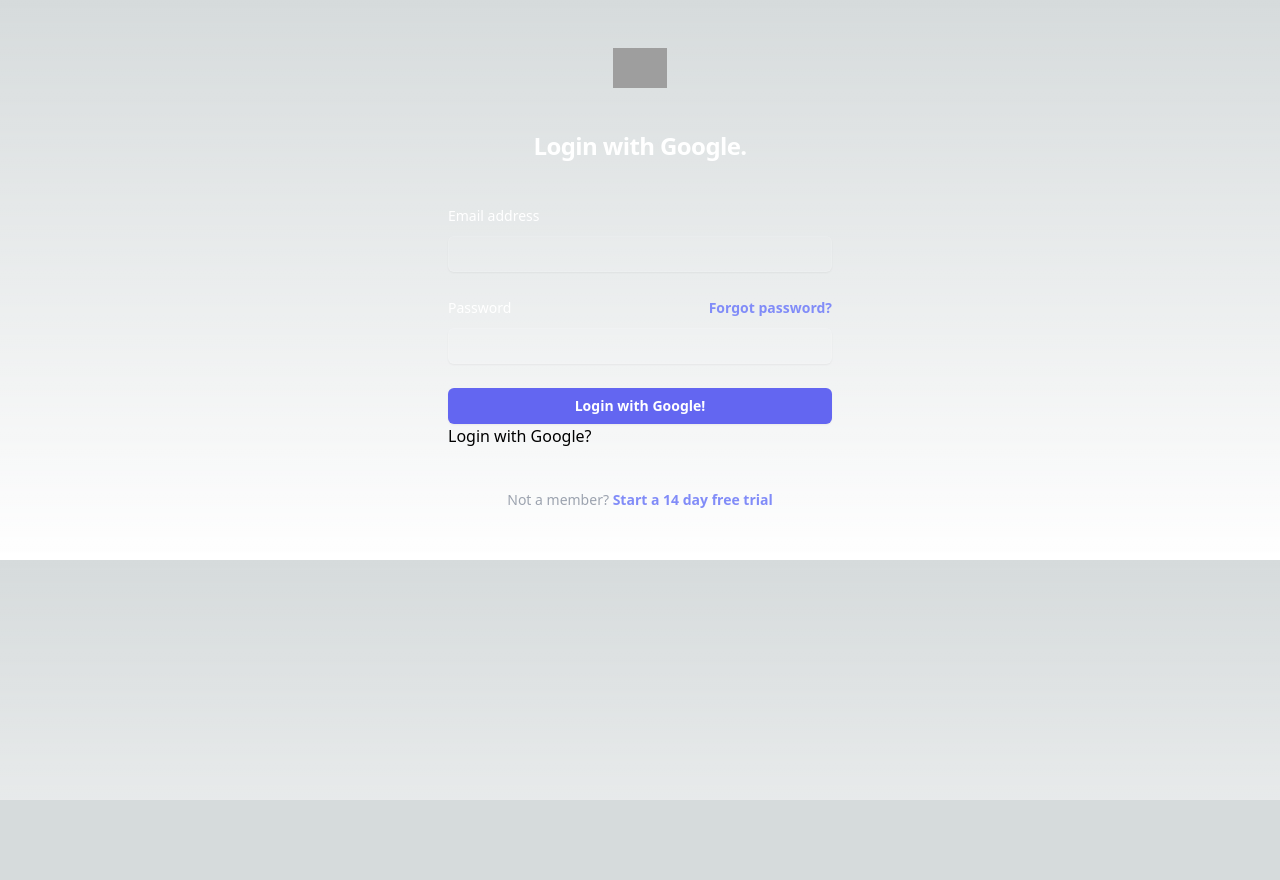
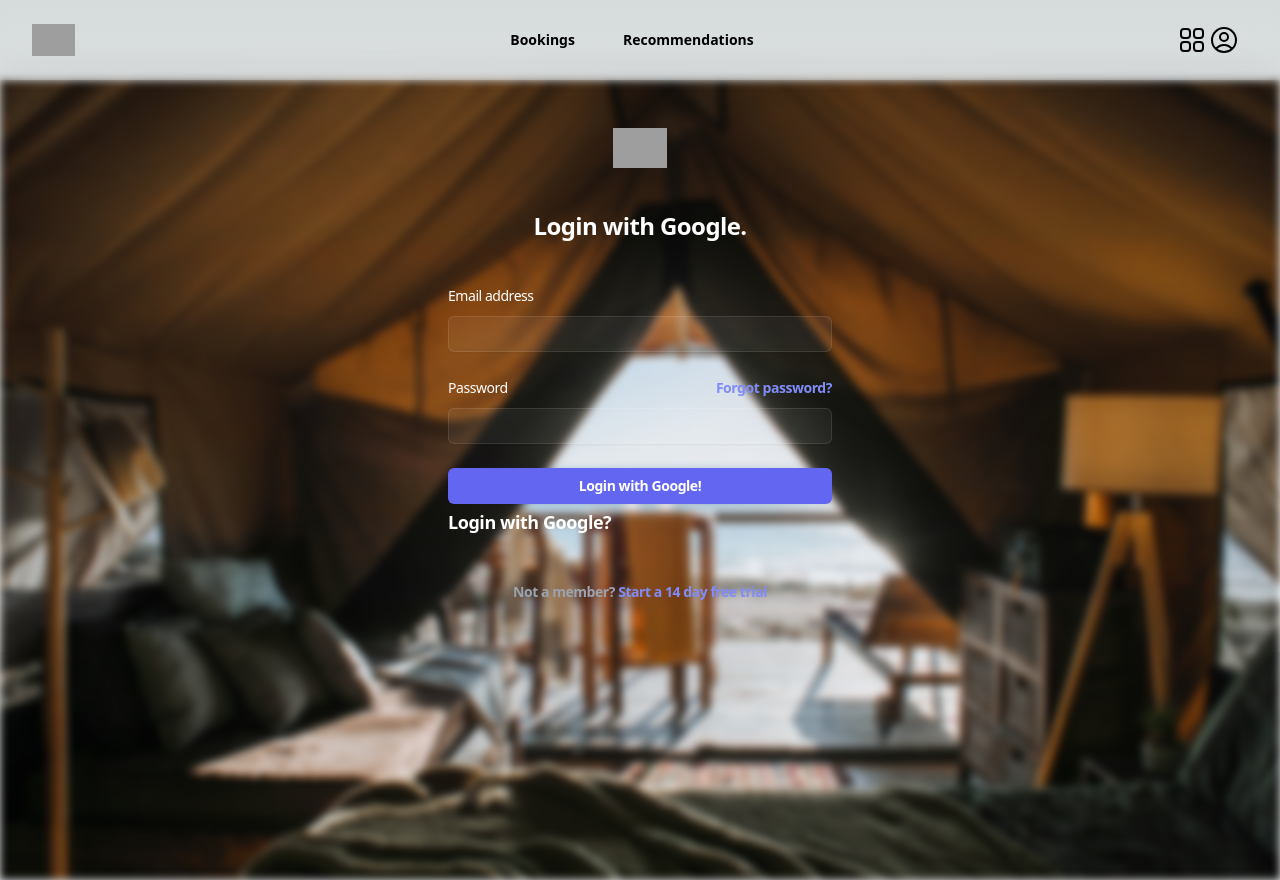
Before and after one commit to joe-lin-tech/getaway-guru, a Next.js app: page /auth in a window 1280 px wide. Before the commit the page ends 800 px from the top, so only its background shows below. Built offline with nearby package versions, Linux system fonts and the light colour scheme; grey boxes are pictures that could not be loaded; what tw-elements would draw is missing.

Commit message:
Linked logout button and changed login page

```diff
--- a/pages/auth.js
+++ b/pages/auth.js
@@ -1,6 +1,7 @@
 import {useState} from 'react';
 import {signIn} from 'next-auth/react';
 import {useRouter} from 'next/router'
+import Navigation from '@/components/navigation';
 
 const Auth = () => {
 
@@ -16,7 +17,13 @@ const Auth = () => {
 
   return (
     <>
+      <Navigation />
+      <div
+        className="absolute -z-10 h-full w-full backdrop-filter backdrop-blur-xl bg-[url('/hero.jpeg')] bg-cover blur-sm"
+        aria-hidden="true"
+      ></div>
       <div className="flex min-h-full flex-1 flex-col justify-center px-6 py-12 lg:px-8">
+
         <div className="sm:mx-auto sm:w-full sm:max-w-sm">
           <img
             className="mx-auto h-10 w-auto"
@@ -28,7 +35,7 @@ const Auth = () => {
           </h2>
         </div>
 
-        <div className="mt-10 sm:mx-auto sm:w-full sm:max-w-sm">
+        <div className="mt-10 sm:mx-auto sm:w-full sm:max-w-sm text-lg font-bold leading-9 tracking-tight text-white">
           <form className="space-y-6" action="#" method="POST" onSubmit = {handleClick}>
             <div>
               <label htmlFor="email" className="block text-sm font-medium leading-6 text-white">
--- a/pages/dashboard.js
+++ b/pages/dashboard.js
@@ -37,11 +37,11 @@ return (
             <path fill-rule="evenodd" d="M11.49 3.17c-.38-1.56-2.6-1.56-2.98 0a1.532 1.532 0 01-2.286.948c-1.372-.836-2.942.734-2.106 2.106.54.886.061 2.042-.947 2.287-1.561.379-1.561 2.6 0 2.978a1.532 1.532 0 01.947 2.287c-.836 1.372.734 2.942 2.106 2.106a1.532 1.532 0 012.287.947c.379 1.561 2.6 1.561 2.978 0a1.533 1.533 0 012.287-.947c1.372.836 2.942-.734 2.106-2.106a1.533 1.533 0 01.947-2.287c1.561-.379 1.561-2.6 0-2.978a1.532 1.532 0 01-.947-2.287c.836-1.372-.734-2.942-2.106-2.106a1.532 1.532 0 01-2.287-.947zM10 13a3 3 0 100-6 3 3 0 000 6z" clip-rule="evenodd" />
           </svg>
         </a>
-        <a class="text-white/50 p-4 inline-flex justify-center rounded-md hover:bg-gray-800 hover:text-white smooth-hover" href="#">
+        <Link href="/" class="text-white/50 p-4 inline-flex justify-center rounded-md hover:bg-gray-800 hover:text-white smooth-hover">
           <svg xmlns="http://www.w3.org/2000/svg" class="h-5 w-5 sm:h-6 sm:w-6" viewBox="0 0 20 20" fill="currentColor">
             <path fill-rule="evenodd" d="M3 3a1 1 0 011 1v12a1 1 0 11-2 0V4a1 1 0 011-1zm7.707 3.293a1 1 0 010 1.414L9.414 9H17a1 1 0 110 2H9.414l1.293 1.293a1 1 0 01-1.414 1.414l-3-3a1 1 0 010-1.414l3-3a1 1 0 011.414 0z" clip-rule="evenodd" />
           </svg>
-        </a>
+        </Link>
       </div>
     </div>
     {/* <!-- Content --> */}
```
